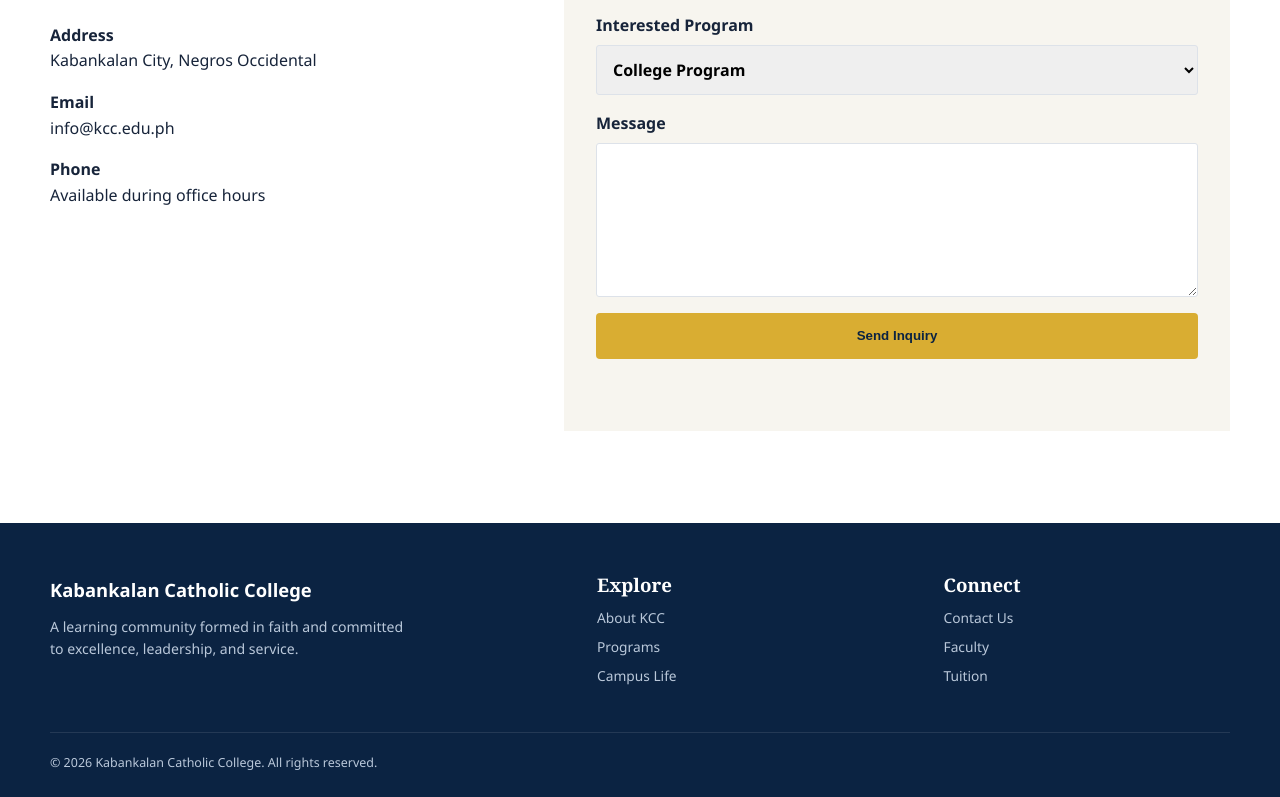
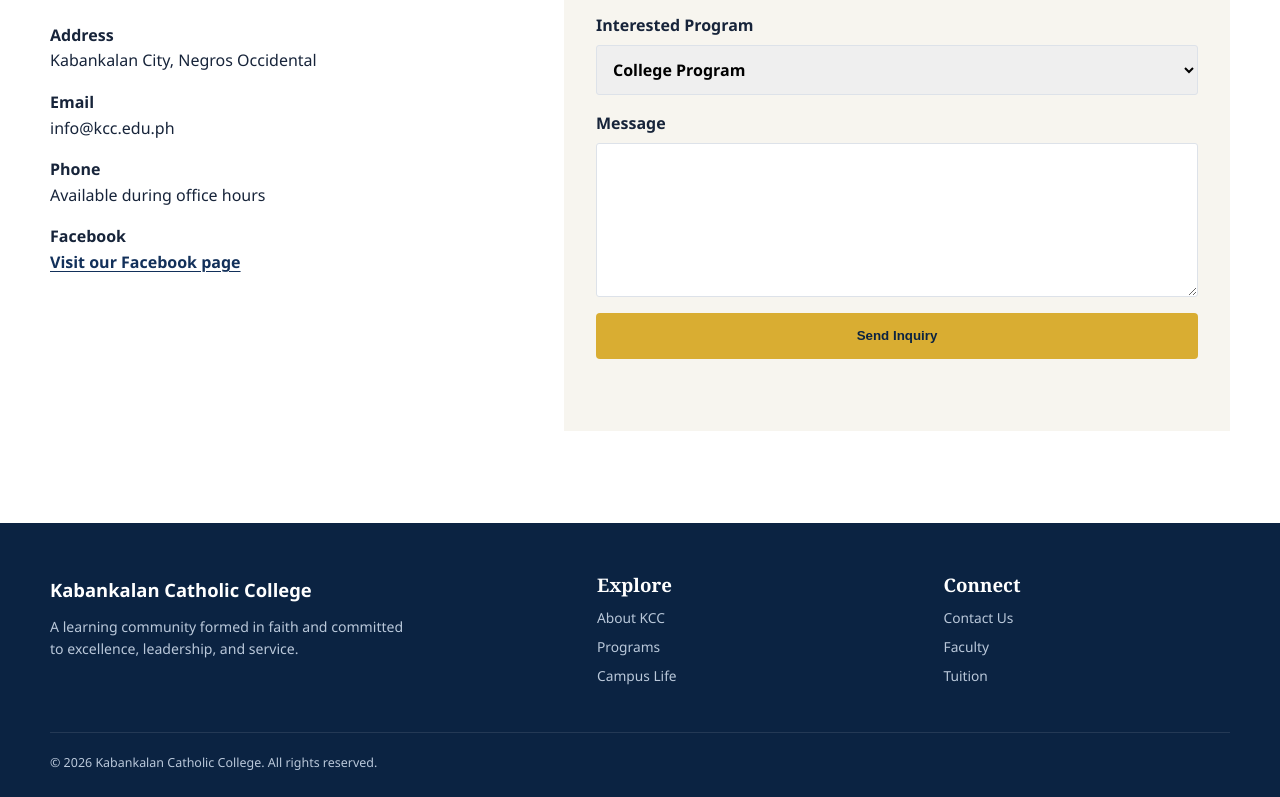
Before and after one commit to josh200411700/LAROMBE-Project-2, a plain HTML site: page contact.html in a window 1280 px wide. Shown: the part 715-1512 px from the top of the page. Drawn offline with Linux system fonts and the light colour scheme.

Commit message:
adding contact

```diff
--- a/assets/css/style.css
+++ b/assets/css/style.css
@@ -88,6 +88,8 @@ h3 { color: var(--navy); }
 .contact-grid > div > p { color: var(--muted); }
 .contact-list { margin-top: 28px; }
 .contact-list p { margin: 16px 0; }
+.contact-link { color: var(--navy); font-weight: 700; text-decoration: underline; text-underline-offset: 3px; }
+.contact-link:hover { color: #af8316; }
 .contact-form { display: grid; gap: 16px; padding: 32px; background: var(--cream); }
 .contact-form label { display: grid; gap: 6px; font-weight: 700; }
 .contact-form input, .contact-form select, .contact-form textarea { width: 100%; border: 1px solid var(--line); border-radius: 3px; padding: 12px; font: inherit; }
--- a/contact.html
+++ b/contact.html
@@ -7,7 +7,7 @@
     <section class="page-banner"><div class="container"><span class="eyebrow">Get in Touch</span><h1>Contact KCC</h1></div></section>
     <section class="section"><div class="container contact-grid">
       <div><span class="eyebrow dark">Admissions and Inquiries</span><h2>We would love to hear from you.</h2><p>Send us a message and our team will provide the information you need.</p>
-        <div class="contact-list"><p><strong>Address</strong><br>Kabankalan City, Negros Occidental</p><p><strong>Email</strong><br>info@kcc.edu.ph</p><p><strong>Phone</strong><br>Available during office hours</p></div>
+        <div class="contact-list"><p><strong>Address</strong><br>Kabankalan City, Negros Occidental</p><p><strong>Email</strong><br>info@kcc.edu.ph</p><p><strong>Phone</strong><br>Available during office hours</p><p><strong>Facebook</strong><br><a class="contact-link" href="https://www.facebook.com/share/1AAuuP4sMT/" target="_blank" rel="noopener noreferrer">Visit our Facebook page</a></p></div>
       </div>
       <form class="contact-form" id="contactForm">
         <label>Full Name<input type="text" name="name" required></label>
```
